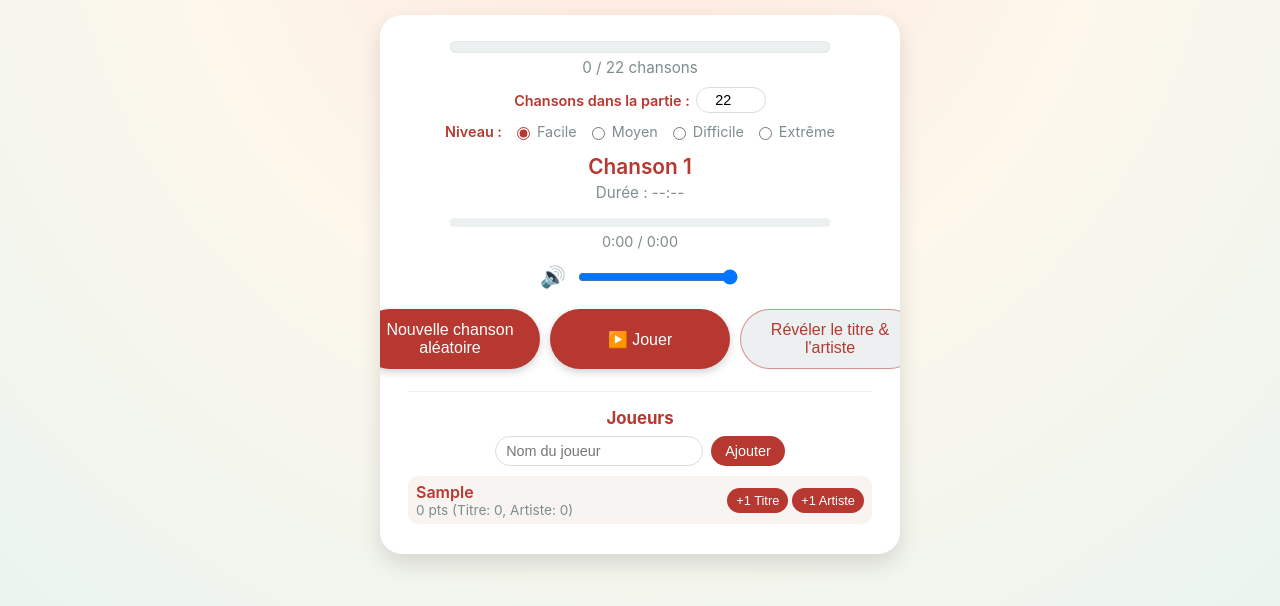
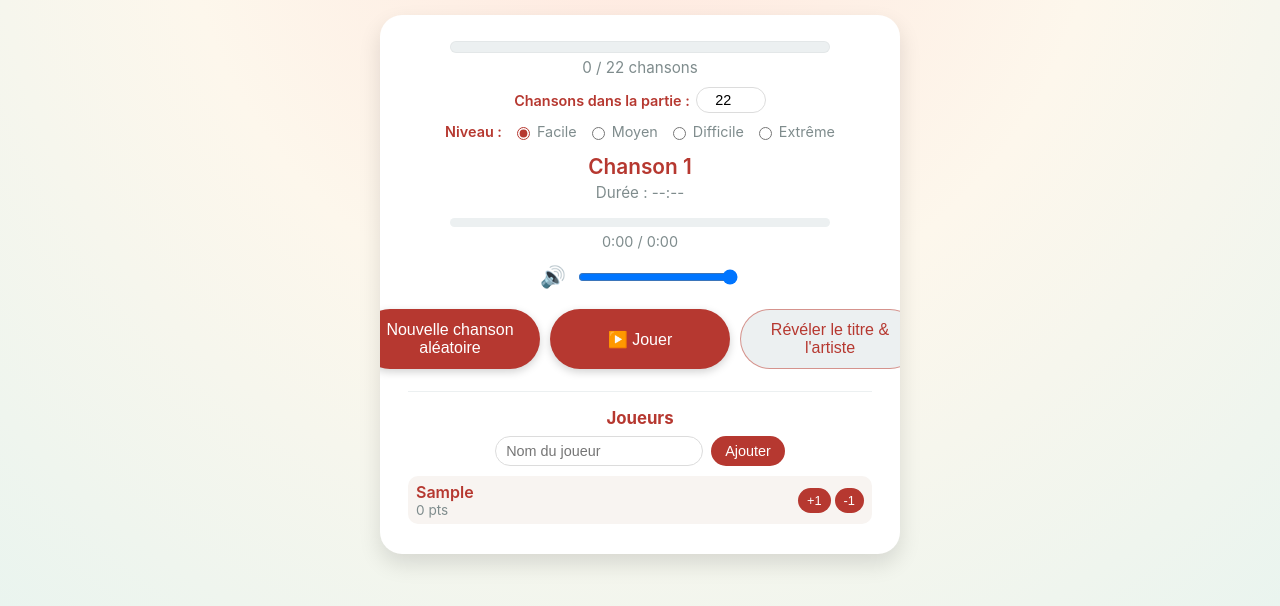
Before and after one commit to JeremyArcand/HitserNoel, a plain HTML site: page index.html in a window 1280 px wide. Both pictures are taken after typing "Sample" into the empty fields and a click on the button "Ajouter". Shown: the part 130-736 px from the top of the page. Drawn offline with Linux system fonts and the light colour scheme.

Commit message:
Update index.html

```diff
--- a/index.html
+++ b/index.html
@@ -574,8 +574,7 @@
 
         const scoreSpan = document.createElement('span');
         scoreSpan.className = 'player-score';
-        const total = p.titre + p.artiste;
-        scoreSpan.textContent = `${total} pts (Titre: ${p.titre}, Artiste: ${p.artiste})`;
+        scoreSpan.textContent = `${p.score} pts`;
 
         main.appendChild(nameSpan);
         main.appendChild(scoreSpan);
@@ -583,18 +582,18 @@
         const btns = document.createElement('div');
         btns.className = 'player-buttons';
 
-        const btnTitre = document.createElement('button');
-        btnTitre.textContent = "+1 Titre";
-        btnTitre.dataset.idx = idx;
-        btnTitre.dataset.type = "titre";
+        const btnPlus = document.createElement('button');
+        btnPlus.textContent = "+1";
+        btnPlus.dataset.idx = idx;
+        btnPlus.dataset.type = "plus";
 
-        const btnArtiste = document.createElement('button');
-        btnArtiste.textContent = "+1 Artiste";
-        btnArtiste.dataset.idx = idx;
-        btnArtiste.dataset.type = "artiste";
+        const btnMinus = document.createElement('button');
+        btnMinus.textContent = "-1";
+        btnMinus.dataset.idx = idx;
+        btnMinus.dataset.type = "minus";
 
-        btns.appendChild(btnTitre);
-        btns.appendChild(btnArtiste);
+        btns.appendChild(btnPlus);
+        btns.appendChild(btnMinus);
 
         row.appendChild(main);
         row.appendChild(btns);
@@ -605,7 +604,7 @@
     addPlayerBtn.addEventListener('click', () => {
       const name = playerNameInput.value.trim();
       if (!name) return;
-      players.push({ name, titre: 0, artiste: 0 });
+      players.push({ name, score: 0 });
       playerNameInput.value = "";
       renderPlayers();
     });
@@ -619,8 +618,10 @@
       const idx = parseInt(e.target.dataset.idx, 10);
       const type = e.target.dataset.type;
       if (Number.isNaN(idx) || !players[idx]) return;
-      if (type === 'titre') players[idx].titre++;
-      if (type === 'artiste') players[idx].artiste++;
+
+      if (type === 'plus') players[idx].score += 1;
+      if (type === 'minus') players[idx].score = Math.max(0, players[idx].score - 1);
+
       renderPlayers();
     });
 
@@ -766,13 +767,12 @@
         msg.textContent = "Aucun joueur ajouté.";
         podiumContent.appendChild(msg);
       } else {
-        const sorted = [...players].sort((a, b) => (b.titre + b.artiste) - (a.titre + a.artiste));
+        const sorted = [...players].sort((a, b) => b.score - a.score);
         sorted.slice(0, 3).forEach((p, index) => {
           const div = document.createElement('div');
           const place = index + 1;
           div.className = `podium-line podium-${place}`;
-          const total = p.titre + p.artiste;
-          div.textContent = `${place}ᵉ : ${p.name} — ${total} pts (Titre: ${p.titre}, Artiste: ${p.artiste})`;
+          div.textContent = `${place}ᵉ : ${p.name} — ${p.score} pts`;
           podiumContent.appendChild(div);
         });
       }
```
